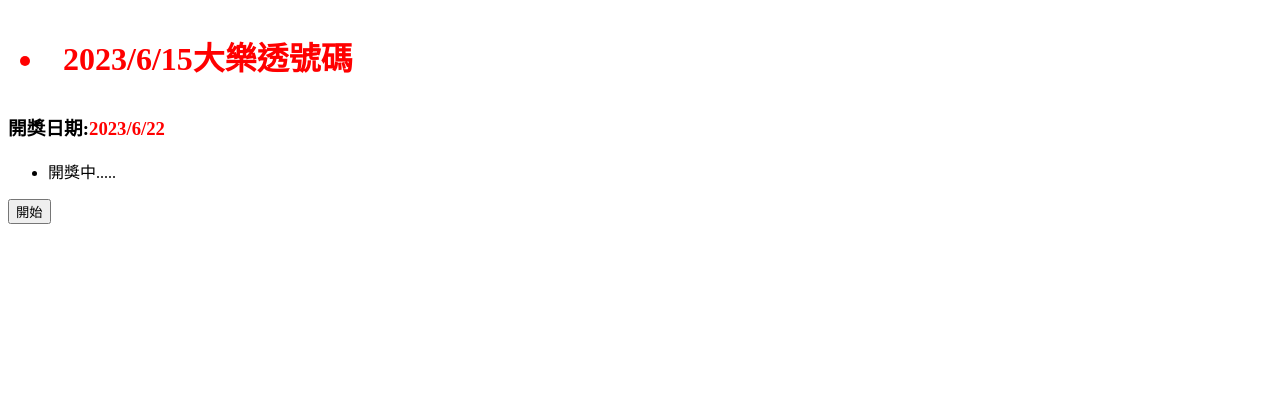
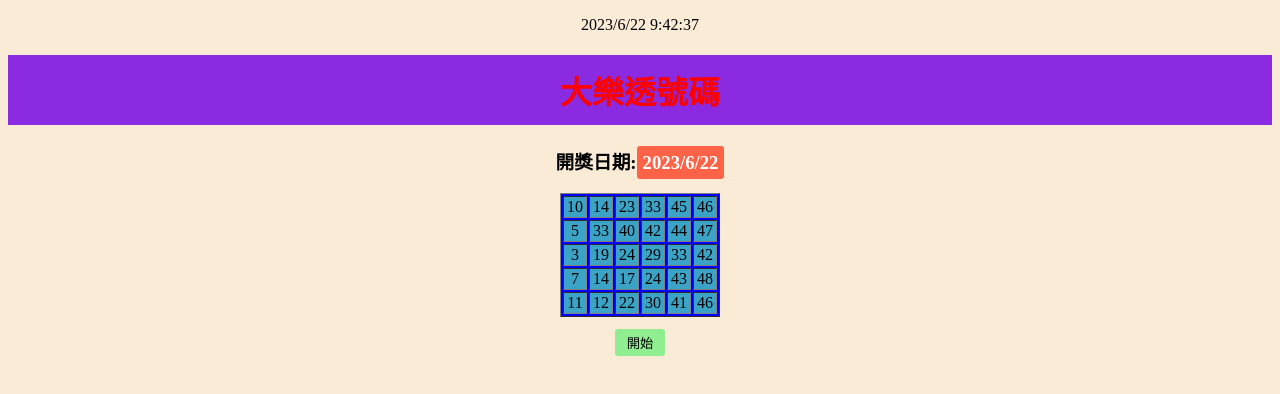
Before and after one commit to jimmy81726/javascript_demo, a plain HTML site: page index.html in a window 1280 px wide. Drawn offline with Linux system fonts and the light colour scheme.

Commit message:
完成css設定

```diff
--- a/index.html
+++ b/index.html
@@ -10,18 +10,65 @@
         .date {
             color: red;
         }
+
+        body {
+            text-align: center;
+            background-color: antiquewhite;
+        }
+
+        li {
+            list-style: none;
+        }
+
+        .title {
+            background-color: blueviolet;
+            color: white;
+        }
+
+        span.date {
+            background: tomato;
+            color: white;
+            padding: 6px;
+            border-radius: 3px;
+        }
+
+        #start {
+            background-color: lightgreen;
+            border: 0px;
+            padding: 4px 12px;
+            border-radius: 3px;
+            margin-top: 12px;
+        }
+
+        table {
+            width: auto;
+            margin: 0 auto;
+            background-color: blue;
+        }
+
+        td {
+            width: 20px;
+            background-color: rgb(58, 163, 198);
+        }
     </style>
 </head>
 
 <body>
     <p class="date"></p>
-    <h1 style="padding: 12px;">大樂透號碼</h1>
+    <h1 class="title" style="padding: 12px;">大樂透號碼</h1>
     <h3>開獎日期:<span class="date"></span></h3>
     <div class="lotto-number">
+        <table>
+            <tr>
+                <td>
+
+                </td>
+            </tr>
+        </table>
         <p>
-        <ul>
+
             <li>開獎中.....</li>
-        </ul>
+
         </p>
     </div>
     <button id="start" type="button" onclick="lottoClick()">開始</button>
--- a/lotto.js
+++ b/lotto.js
@@ -1,18 +1,30 @@
 const element = document.querySelector("h1");
 console.log(element);
 
-element.innerText = "2023/6/15" + element.innerText
+// element.innerText = "2023/6/15" + element.innerText
 element.innerHTML = `<li style="color:red">${element.innerText}</li>`;
 // .就是class
 // 有空格代表下一階的
 const dateEl = document.querySelector("span.date");
-dateEl.innerText = "2023/6/15"
 console.log(dateEl);
-const dateEl2 = document.querySelector("h3 .date");
+// const dateEl2 = document.querySelector("h3 .date");
 
 const dateEls = document.querySelectorAll(".date")
 dateEls.forEach(x => x.innerText = getToday())
-dateEls[0].remove();
+dateEls[0].setAttribute("style", "color:black;fontsize=16")
+showTime()
+click = false;
+
+function showTime() {
+    dateEls[0].innerText = getTime();
+    setTimeout(() => {
+        showTime();
+        if (!click) {
+            lottoClick()
+        }
+    }, 1000);
+
+}
 
 
 function getToday() {
@@ -34,16 +46,38 @@ function getToday() {
 
 function lottoClick() {
     let lottos = []
-    const lottoEl = document.querySelector(".lotto-number ul");
+    const lottoEl = document.querySelector(".lotto-number");
     lottoEl.innerHTML = "";
+    click = true;
     for (let i = 0; i < 5; i++) {
         let lotto = getLotto(start, end);
         lottos.push(lotto);
 
     }
+    let htmlText = "<table border=1>";
+    for (let i = 0; i < lottos.length; i++) {
+        htmlText += "<tr>";
+        for (let j = 0; j < lottos[i].length; j++) {
+            htmlText += `<td>${lottos[i][j]}</td>`;
+        }
+        htmlText += "</tr>";
+    }
+    htmlText += "</table>";
+    lottoEl.innerHTML = htmlText;
 
-    for (let i = 0; i < lottos.length; i++) {
-        lottoEl.innerHTML += `<li style=${i % 2 == 0 ? "color:red" : "color:blue"}> ${lottos[i].join("-")}</li > `
+}
+function getTime(fullTime = true) {
+    let now = new Date();
+    let year = now.getFullYear();
+    let month = now.getMonth() + 1;
+    let date = now.getDate();
+    let hours = now.getHours();
+    let minutes = now.getMinutes();
+    let seconds = String(now.getSeconds()).padStart(2, "0");
+
+    if (fullTime) {
+        return `${year}/${month}/${date} ${hours}:${minutes}:${seconds}`;
     }
 
+    return `${year}/${month}/${date}`;
 }
```
